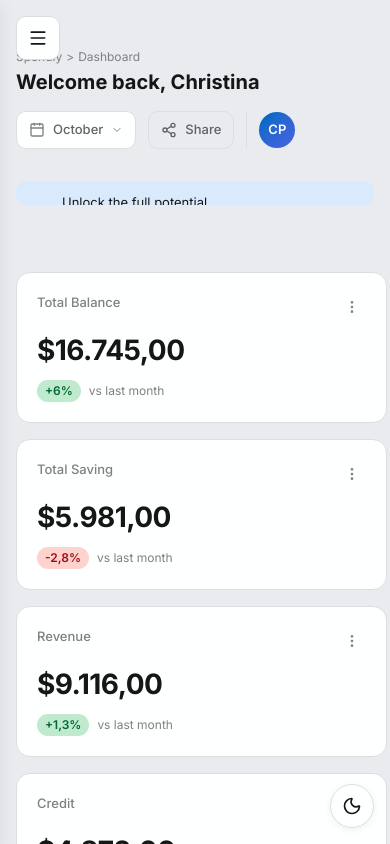
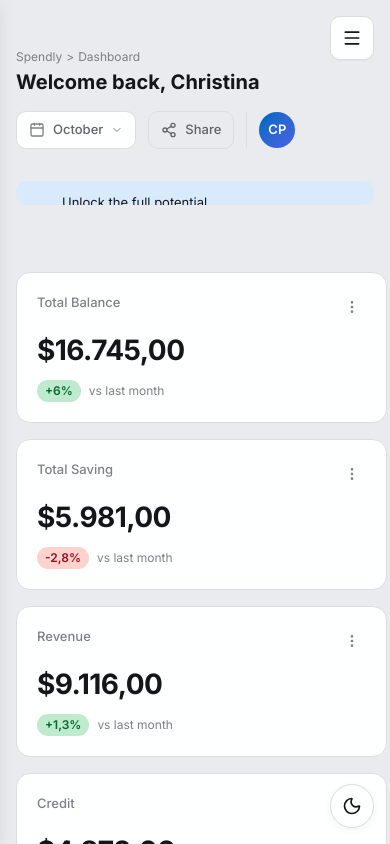
Before and after one commit to Lukas-Bohez/spendly-dashboard, a React (Vite) app in the folder dashboard/: page / in a window 390 px wide. Built offline with nearby package versions, Linux system fonts and the light colour scheme.

Commit message:
Move mobile nav toggle to top-right corner

```diff
--- a/dashboard/src/App.css
+++ b/dashboard/src/App.css
@@ -135,7 +135,7 @@
   display: none;
   position: fixed;
   inset-block-start: var(--space-4);
-  inset-inline-start: var(--space-4);
+  inset-inline-end: var(--space-4);
   z-index: calc(var(--z-modal) + 10);
   inline-size: 44px;
   block-size: 44px;
```
